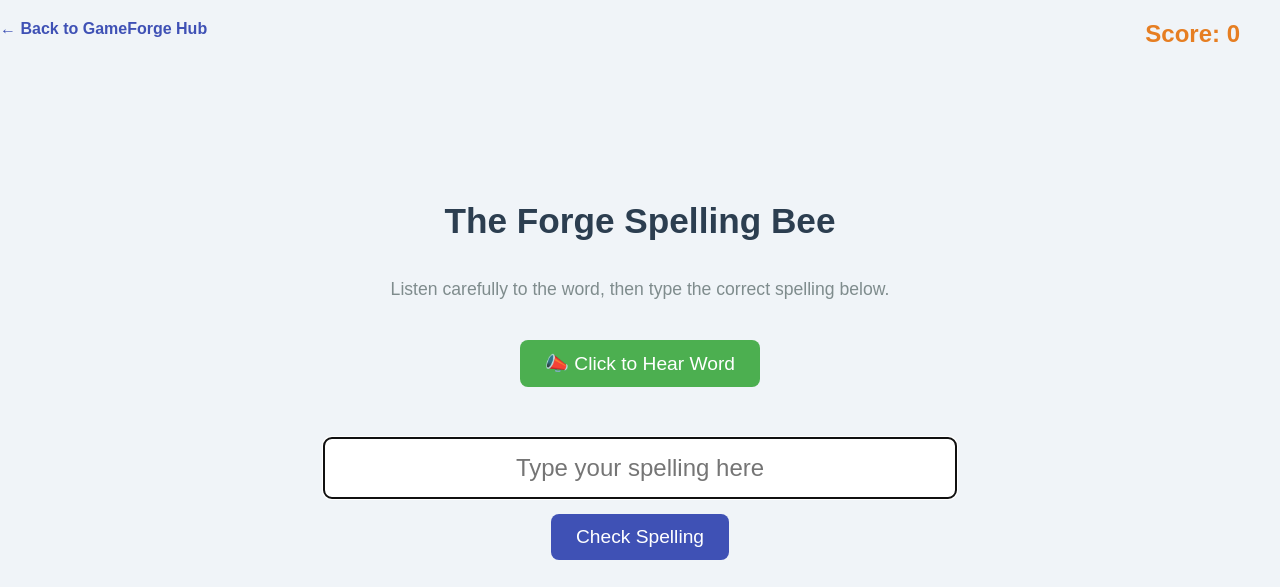
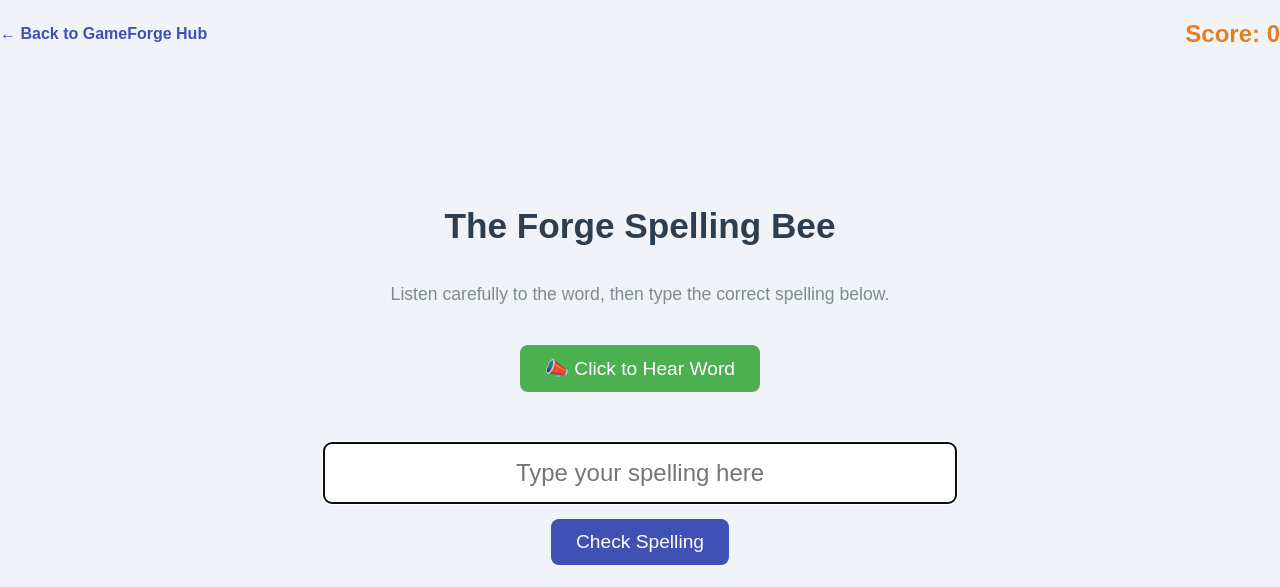
Before and after one commit to Harr20000/GameForge, a plain HTML site: page games/spelling-bee/index.html in a window 1280 px wide. Shown: the top 587 px of the page. Drawn offline with Linux system fonts and the light colour scheme.

Commit message:
Update index.html

```diff
--- a/games/spelling-bee/index.html
+++ b/games/spelling-bee/index.html
@@ -22,7 +22,7 @@
             width: 100%;
             padding: 20px 40px;
             display: flex;
-            justify-content: flex-start;
+            justify-content: space-between; /* Space out the link and score */
             align-items: center;
         }
 
@@ -32,6 +32,12 @@
             color: #3f51b5; /* Primary Hub Color */
             font-weight: 600;
             font-size: 1rem;
+        }
+
+        #scoreDisplay {
+            font-size: 1.5rem;
+            font-weight: bold;
+            color: #e67e22; /* Orange accent */
         }
 
         .game-content {
@@ -110,15 +116,6 @@
             font-weight: bold;
             min-height: 40px;
         }
-
-        #scoreDisplay {
-            position: absolute;
-            top: 20px;
-            right: 40px;
-            font-size: 1.5rem;
-            font-weight: bold;
-            color: #e67e22; /* Orange accent */
-        }
     </style>
 </head>
 <body>
```
